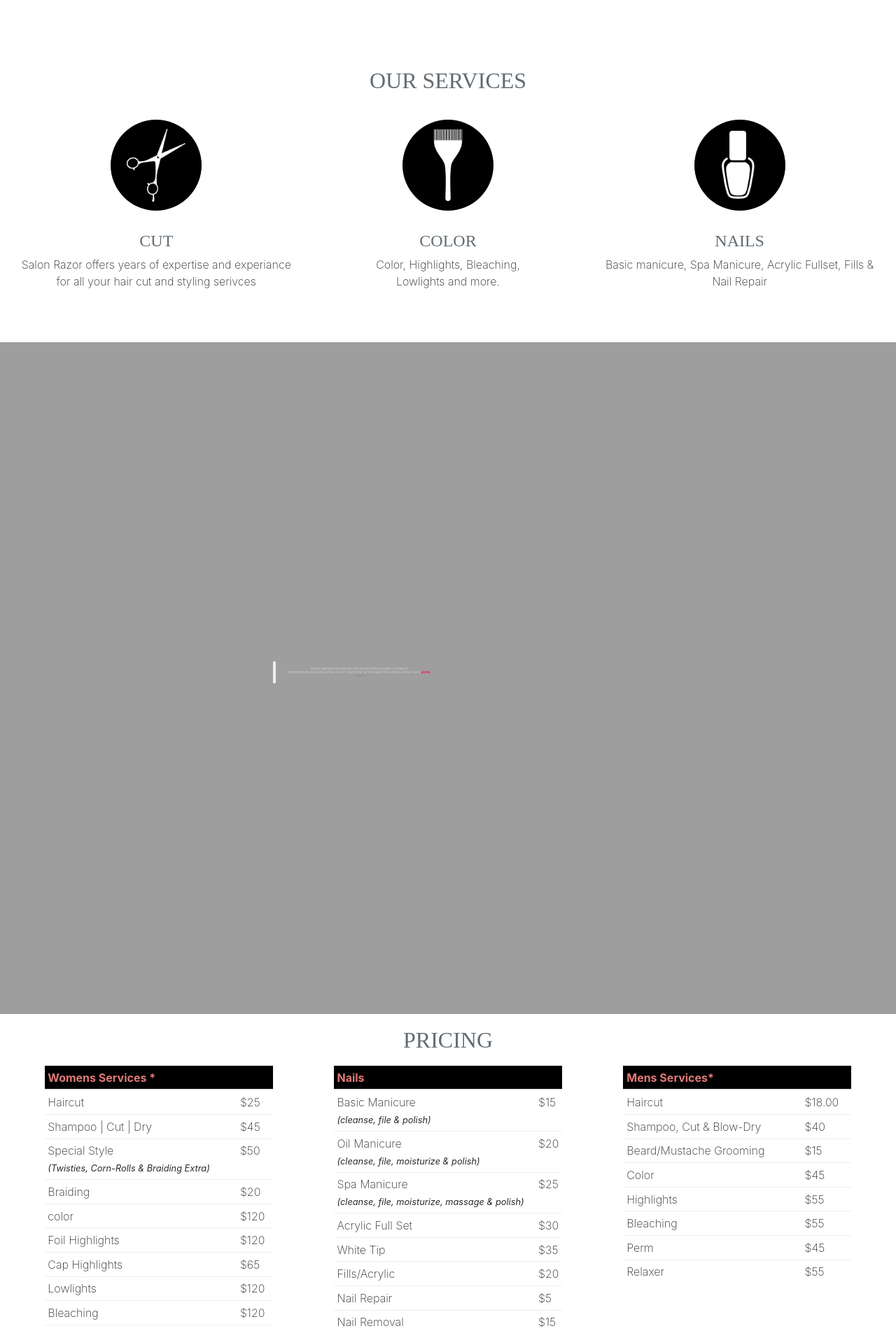
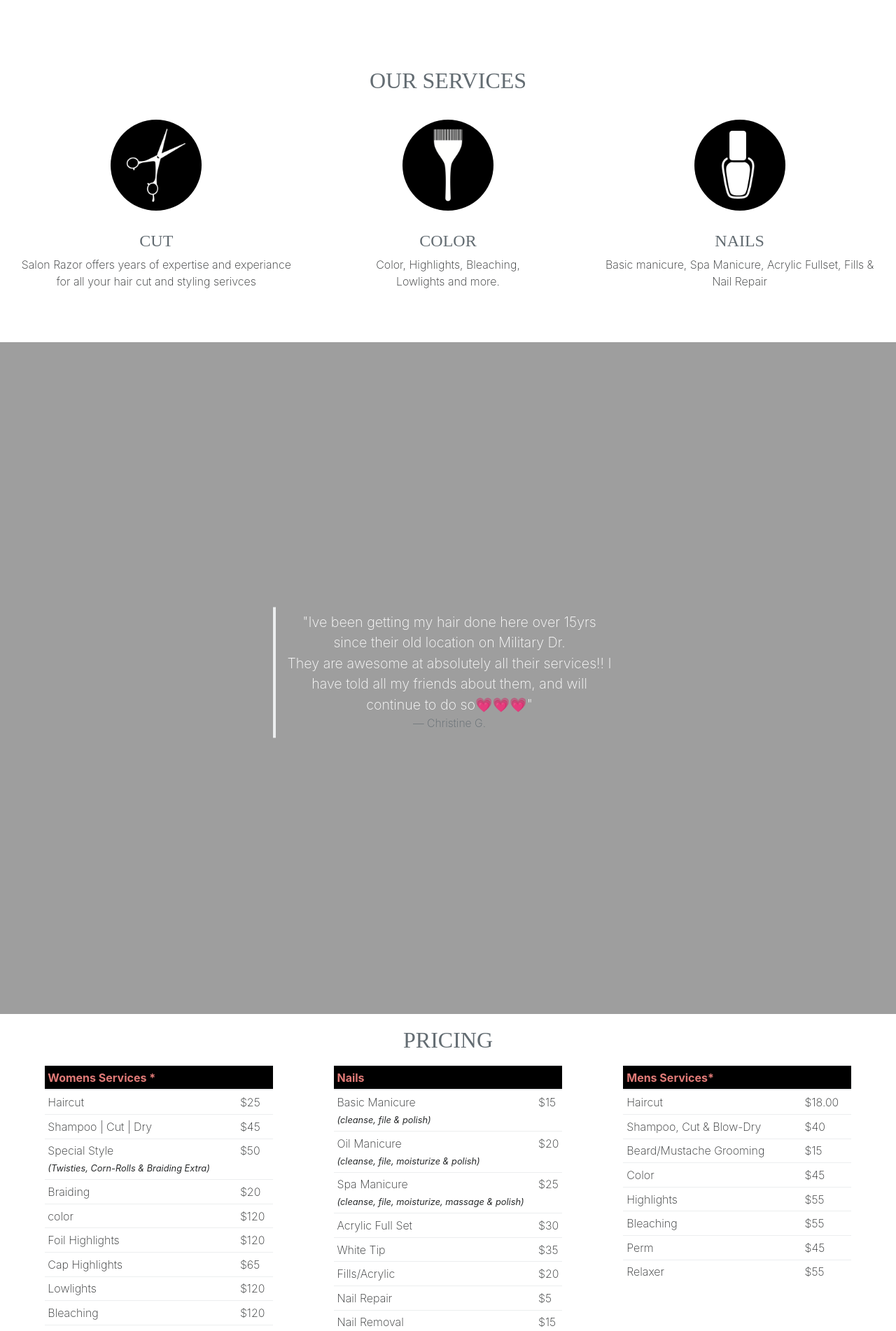
Before and after one commit to George-Perez/salonrazor.com, a Jekyll site: the page built from index.html, in a window 1280 px wide. Shown: the part 623-2525 px from the top of the page at 70% size. Built offline with Jekyll 4.4.1, drawn with Linux system fonts in a browser that asks for light colours; nearby versions of some CDN libraries; some web fonts are replaced; grey boxes are pictures that could not be loaded.

Commit message:
fixed text size on main image

```diff
--- a/_sass/media-queries.scss
+++ b/_sass/media-queries.scss
@@ -58,6 +58,9 @@
   .foot-link {
     display: initial;
   }
+     .blockquote {
+    font-size: 1.23rem;
+  }
 
 }
 
@@ -79,6 +82,9 @@
   }
   .hero-tag {
     font-size: 2.5rem;
+  }
+     .blockquote {
+    font-size: 1.23rem;
   }
 }
 
@@ -124,4 +130,7 @@
   .navbar-collapse {
     margin-left: 1140px;
   }
+    .blockquote {
+    font-size: 2.23rem;
+  }
 }
```
